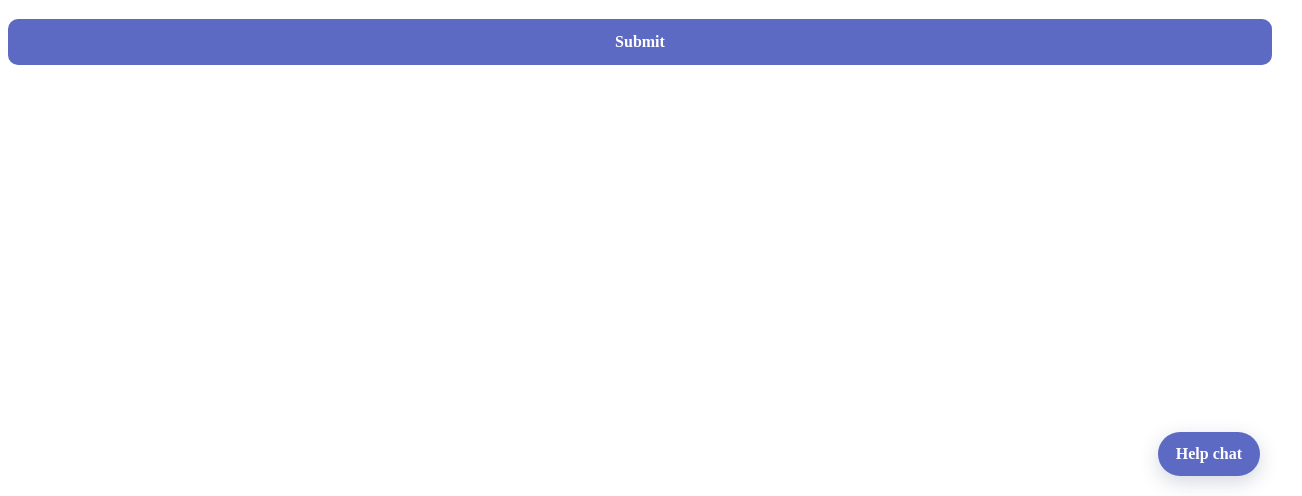
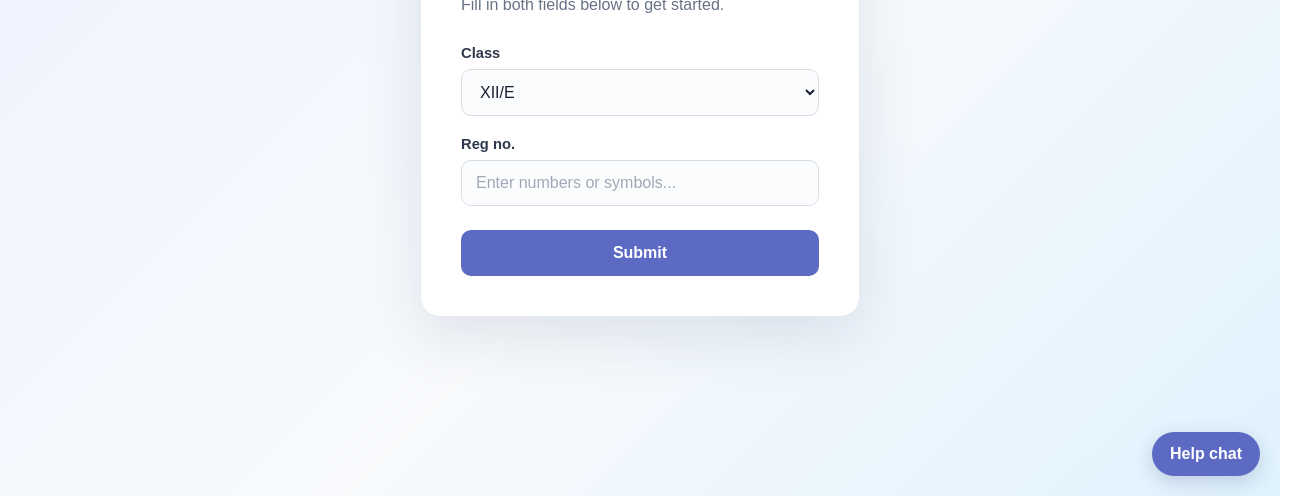
Before and after one commit to ks0869pp-creator/Report-Card, a plain HTML site: page index.html in a window 1280 px wide. Shown: the part 304-800 px from the top of the page, 1302 px wide, since content can reach past the window. Drawn offline with nearby package versions, Linux system fonts and the light colour scheme.

Commit message:
Restore page layout styles

```diff
--- a/index.html
+++ b/index.html
@@ -5,6 +5,16 @@
   <meta name="viewport" content="width=device-width, initial-scale=1.0">
   <title>Class Registration</title>
   <style>
+    * {
+      box-sizing: border-box;
+    }
+
+    body {
+      min-height: 100vh;
+      margin: 0;
+      padding: 24px;
+      display: grid;
+      place-items: center;
       background: linear-gradient(135deg, #eef2ff, #f8fafc 55%, #e0f2fe);
       color: #172033;
       font-family: Arial, Helvetica, sans-serif;
```
